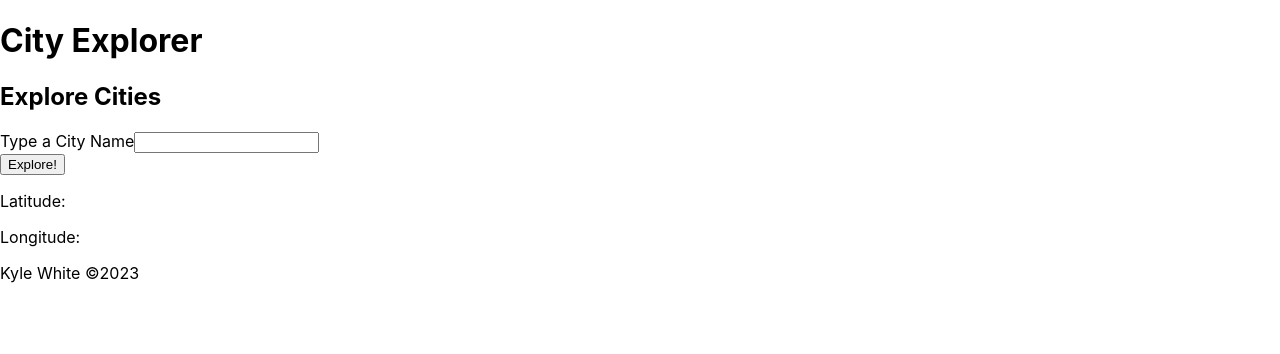
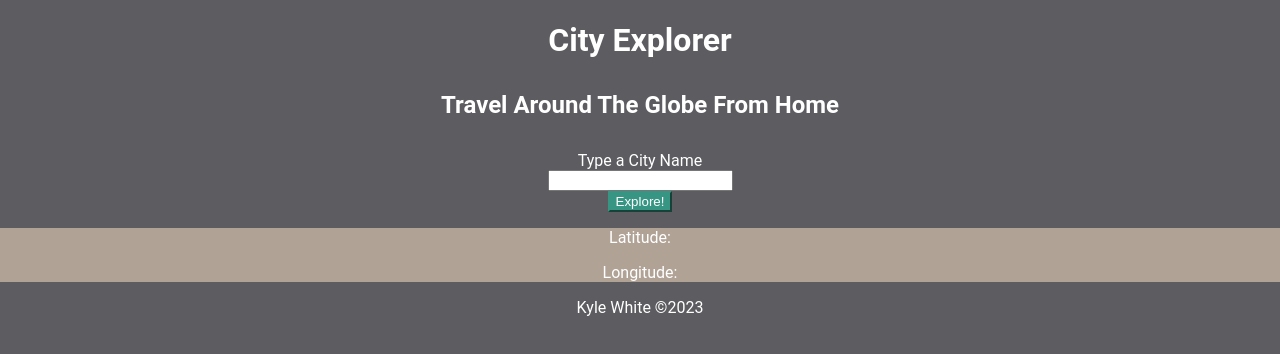
Before and after one commit to K1ng-T0ast/city-explorer, a React (Create React App) app: page / in a window 1280 px wide. Shown: the top 354 px of the page. Built offline with nearby package versions, Linux system fonts and the light colour scheme.

Commit message:
Feature map complete

```diff
--- a/src/App.css
+++ b/src/App.css
@@ -1,38 +1,65 @@
-.App {
+@import url('https://fonts.googleapis.com/css2?family=Montserrat');
+
+body {
+  font-family: 'Montserrat', sans-serif;
+  background-color: #5D5C61;
+  color: #ffffff;
+}
+
+body {
+  font-family: 'Roboto', sans-serif;
+  background-color: #5D5C61;
+  color: #ffffff;
+}
+
+h2 {
+  margin-top: 2rem;
+  margin-bottom: 2rem;
   text-align: center;
 }
 
-.App-logo {
-  height: 40vmin;
-  pointer-events: none;
+.title-header {
+  text-align: center;
 }
 
-@media (prefers-reduced-motion: no-preference) {
-  .App-logo {
-    animation: App-logo-spin infinite 20s linear;
-  }
+.city-header {
+  text-align: center;
 }
 
-.App-header {
-  background-color: #282c34;
-  min-height: 100vh;
-  display: flex;
-  flex-direction: column;
-  align-items: center;
-  justify-content: center;
-  font-size: calc(10px + 2vmin);
-  color: white;
+.city-form {
+  text-align: center;
 }
 
-.App-link {
-  color: #61dafb;
+.city-button {
+  display: block;
+  margin-left: auto;
+  margin-right: auto;
+  background-color: #379683;
+  border-color: #379683;
+  color: #ffffff;
 }
 
-@keyframes App-logo-spin {
-  from {
-    transform: rotate(0deg);
-  }
-  to {
-    transform: rotate(360deg);
-  }
+.city-button:hover {
+  background-color: #557A95;
+  border-color: #557A95;
 }
+
+.city-display {
+  text-align: center;
+  background-color: #7395AE;
+  border-color: #7395AE;
+  color: #ffffff;
+}
+
+.city-map {
+  text-align: center;
+}
+
+.main-footer {
+  text-align: center;
+}
+
+.card {
+  background-color: #B1A296;
+  color: #ffffff;
+}
--- a/src/App.js
+++ b/src/App.js
@@ -2,6 +2,7 @@ import React from 'react';
 import Header from './Components/Header';
 import Main from './Components/Main';
 import Footer from './Components/Footer';
+import './App.css';
 
 class App extends React.Component {
   render() {
--- a/src/Components/Footer.js
+++ b/src/Components/Footer.js
@@ -2,7 +2,7 @@ import React from 'react';
 
 class Footer extends React.Component {
     render() {
-        return <footer>Kyle White &copy;2023</footer>
+        return <footer className='main-footer'>Kyle White &copy;2023</footer>
     }
 }
 
--- a/src/Components/Header.js
+++ b/src/Components/Header.js
@@ -2,7 +2,7 @@ import React from 'react';
 
 class Header extends React.Component {
     render() {
-        return <h1>City Explorer</h1>
+        return <h1 className='title-header' >City Explorer</h1>
     }
 }
 
--- a/src/Components/Main.js
+++ b/src/Components/Main.js
@@ -1,6 +1,6 @@
 import React from 'react';
 import axios from 'axios';
-import { Container, Row, Col, Form, Button, Card } from 'react-bootstrap';
+import { Container, Row, Col, Form, Button, Card, Image } from 'react-bootstrap';
 
 class Main extends React.Component {
     constructor(props) {
@@ -8,6 +8,7 @@ class Main extends React.Component {
         this.state = {
             city: '',
             cityData: [],
+            mapUrl: '',
             error: false,
             errorMessage: ''
         }
@@ -26,7 +27,9 @@ class Main extends React.Component {
 
             let cityData = await axios.get(url);
 
-            this.setState({ cityData: cityData.data[0], error: false });
+            let mapUrl = `https://maps.locationiq.com/v3/staticmap?key=${process.env.REACT_APP_LOCATION_API_KEY}&center=${cityData.data[0].lat},${cityData.data[0].lon}&zoom=12&size=600x400&format=png`
+
+            this.setState({ cityData: cityData.data[0], mapUrl: mapUrl, error: false });
         } catch (error) {
             this.setState({ error: true, errorMessage: error.message });
         }
@@ -37,13 +40,17 @@ render() {
             <Container>
                 <Row>
                     <Col>
-                    <h2>Explore Cities</h2>
-                    <Form onSubmit={this.getCityData}>
+                        <h2 className='city-header'>Travel Around The Globe From Home</h2>
+                        <Form className='city-form' onSubmit={this.getCityData}>
+                            <Form.Group className='city-form-label'>
+                                <Form.Label>Type a City Name</Form.Label>
+                            </Form.Group>
                             <Form.Group>
-                            <Form.Label>Type a City Name</Form.Label>
                                 <Form.Control type="text" onChange={this.handleCityInput} />
                             </Form.Group>
-                        <Button type='submit'>Explore!</Button>
+                            <Form.Group>
+                                <Button className='city-button' type='submit'>Explore!</Button>
+                            </Form.Group>
                         </Form>
                     </Col>
                 </Row>
@@ -52,7 +59,7 @@ render() {
                         {this.state.error ? (
                             <p>{this.state.errorMessage}</p>
                         ) : (
-                        <Card>
+                            <Card className='city-display'>
                                 <Card.Body>
                                     <Card.Title>{this.state.cityData.display_name}</Card.Title>
                                     <Card.Text>Latitude: {this.state.cityData.lat}</Card.Text>
@@ -62,6 +69,13 @@ render() {
                         )}
                     </Col>
                 </Row>
+                <Row>
+                    <Col className='city-map'>
+                        {this.state.mapUrl && (
+                            <Image src={this.state.mapUrl} alt='Map of the city' />
+                        )}
+                    </Col>
+                </Row>
             </Container>
         )
     }
```
Also changed, not shown: 1 other file (tests, documents, lock files or other folders). Lines whose indentation alone changed are shown as unchanged.
